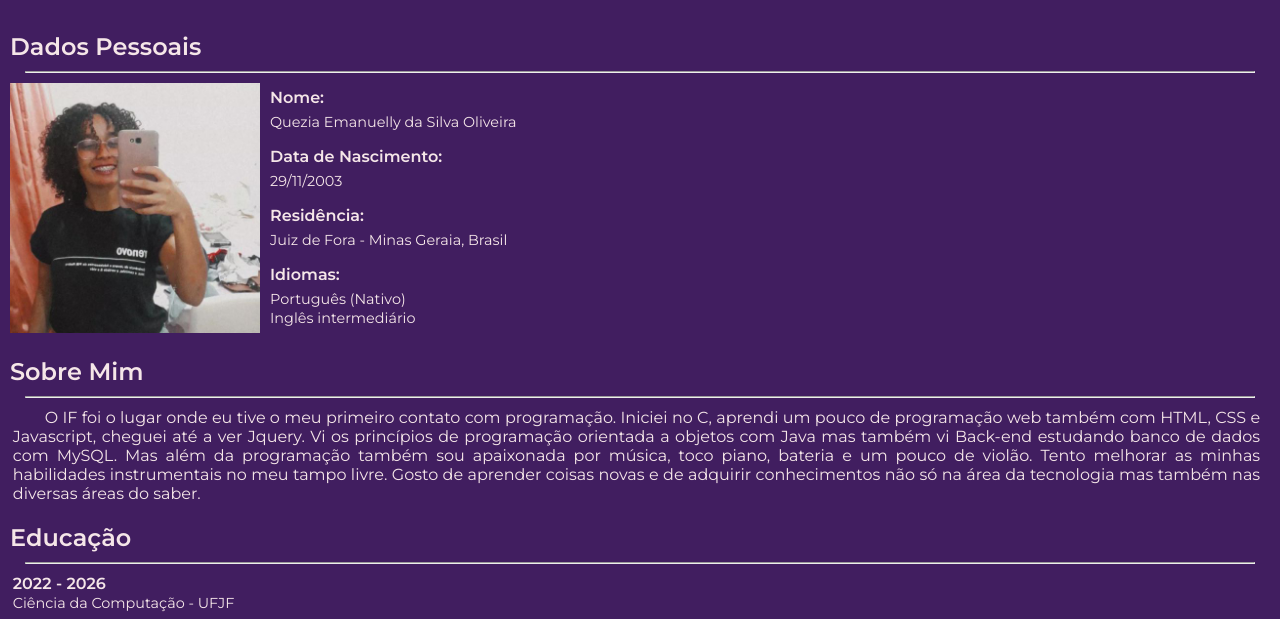
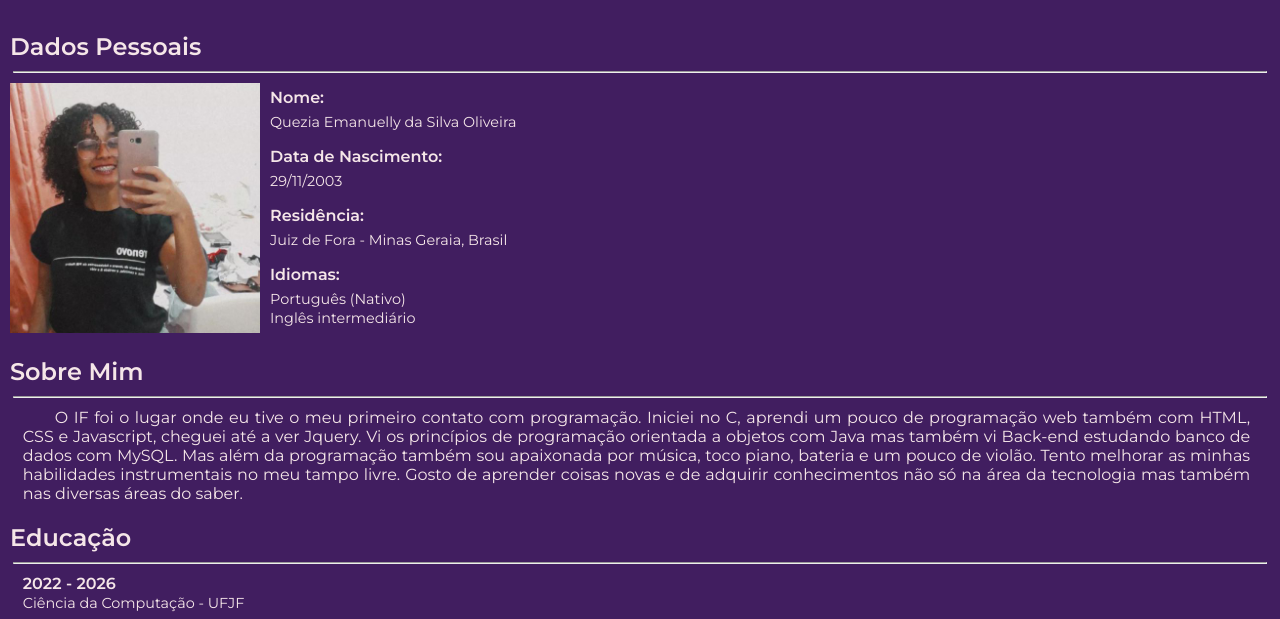
Before and after one commit to queziayxz/Portifolio, a plain HTML site: page curriculo.html in a window 1280 px wide. Shown: the part 152-771 px from the top of the page. Drawn offline with Linux system fonts and the light colour scheme.

Commit message:
melhorando a responsividade das telas

```diff
--- a/css/reset.css
+++ b/css/reset.css
@@ -3,6 +3,7 @@
 * {
     margin: 0;
     padding: 0;
+    box-sizing: border-box;
     font-family: 'Montserrat', sans-serif;
 }
 
--- a/css/stylesCurriculo.css
+++ b/css/stylesCurriculo.css
@@ -10,7 +10,7 @@ h2 {
 }
 
 hr {
-    width: 96%;
+    width: 98%;
     margin: 0 auto;
 }
 
```
